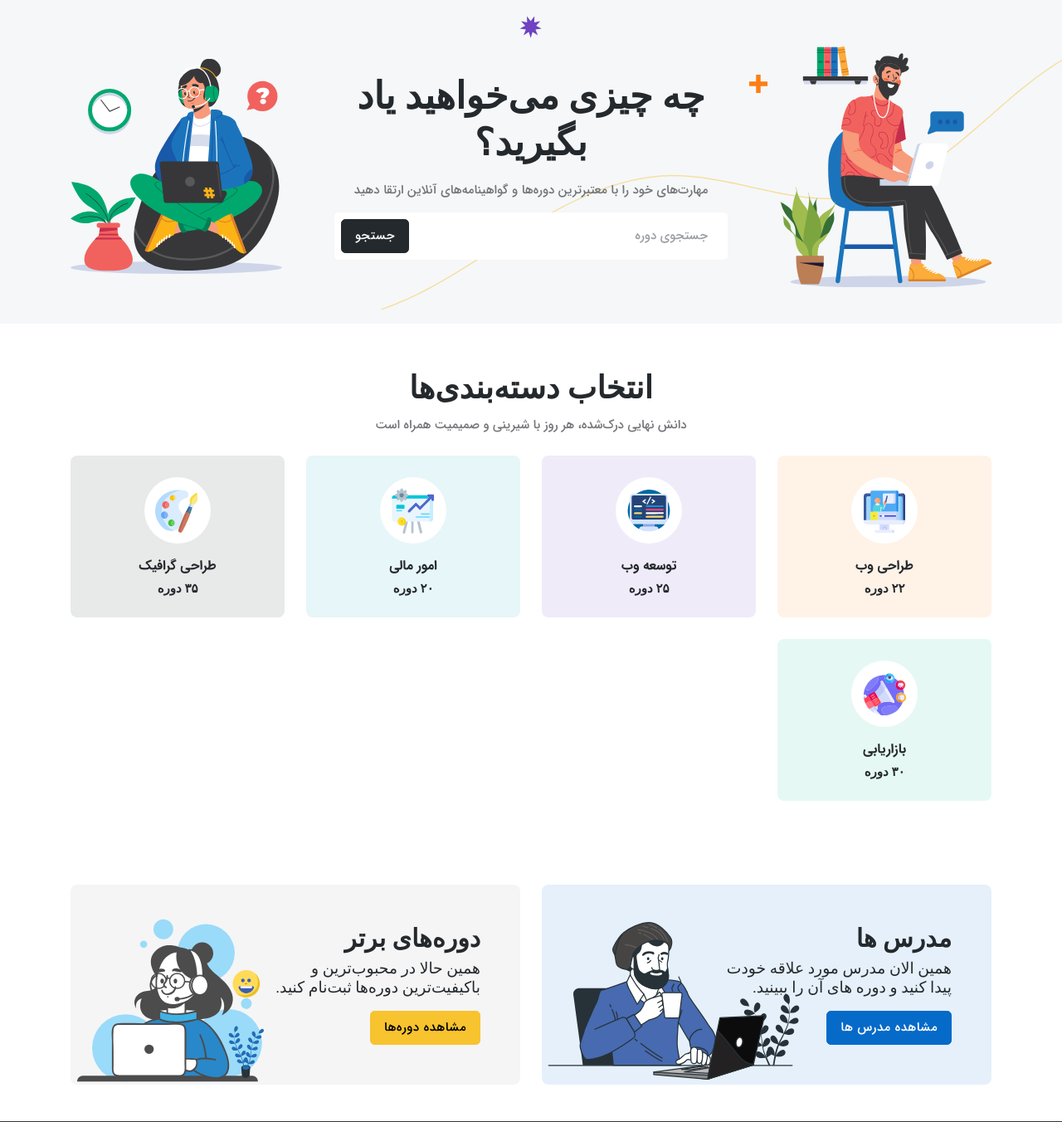
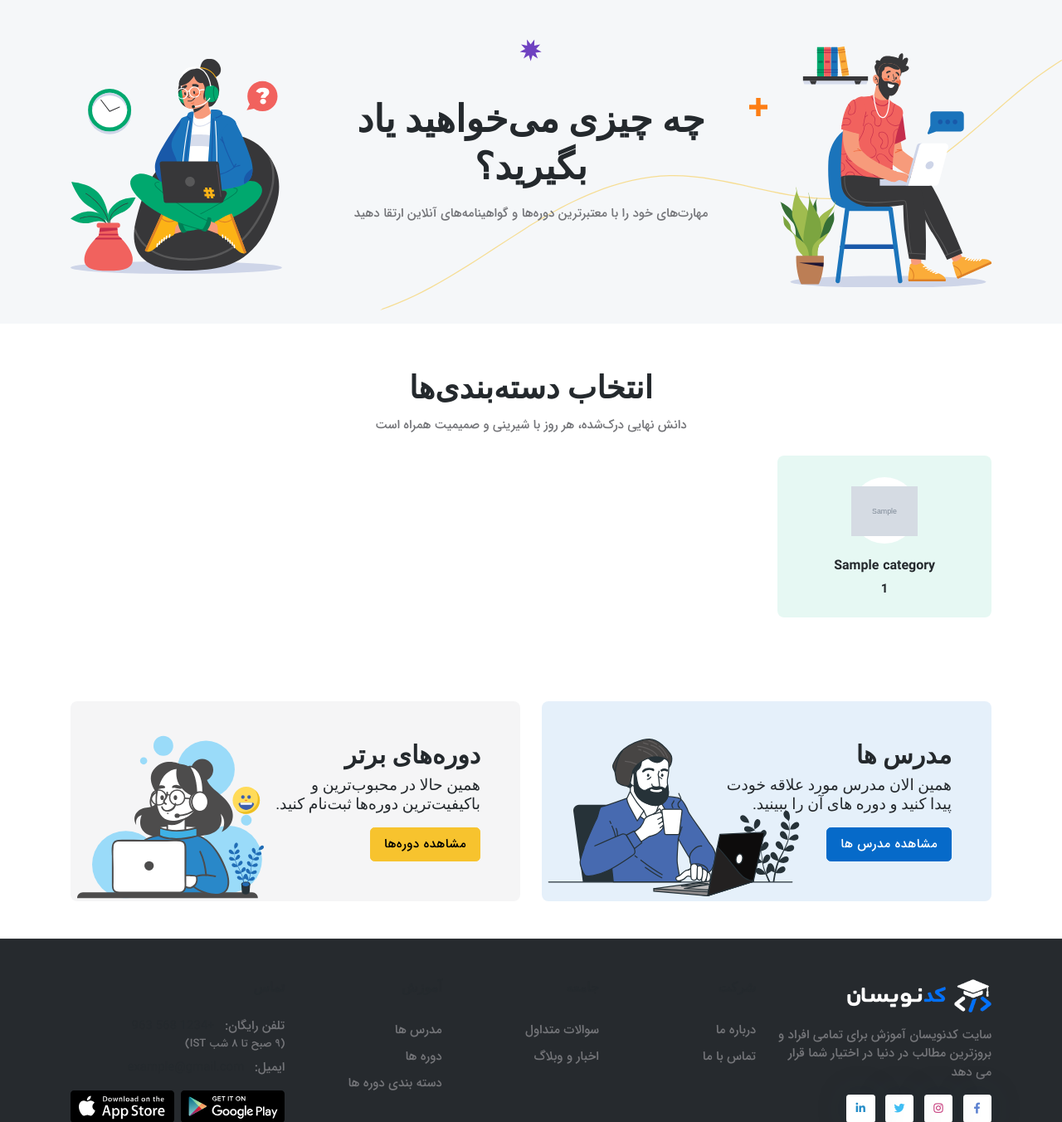
Before and after one commit to mohamad-karimi/Coders-Site-Django, a Django app: page /course/categories/ in a window 1280 px wide. Shown: the part 110-1462 px from the top of the page at 83% size. Run offline with Django 5.2, Linux system fonts and the light colour scheme; tables that the repository leaves empty hold one stand-in row (values such as "Sample post"); grey boxes marked "Sample" are stand-in pictures; some libraries are stand-ins or nearby versions.

Commit message:
Course category
Add image field for category model and show the all categories in category template and change the view of category for that.

```diff
--- a/course/models.py
+++ b/course/models.py
@@ -29,7 +29,7 @@ SCORE_CHOICES = [
 # Create your models here.
 class Category(models.Model):
     name = models.CharField(max_length=50)
-
+    image = models.FileField(upload_to='course/', default='course/category/default.svg')
     def __str__(self):
         return self.name
 
--- a/course/views.py
+++ b/course/views.py
@@ -1,5 +1,5 @@
 from django.shortcuts import render
-from course.models import Course, ReplayComment, Enrollment, Comment
+from course.models import Course, ReplayComment, Enrollment, Comment, Category
 from django.shortcuts import render, get_object_or_404
 import jdatetime
 from course.form import ScoreForm, CommentForm
@@ -10,6 +10,8 @@ from django.shortcuts import redirect
 from django.db.models import Avg
 from django.core.paginator import Paginator, PageNotAnInteger, EmptyPage
 from django.utils import timezone
+from django.db.models import Count
+from django.db.models import Q
 
 # Create your views here.
 def course_list(request, **kwargs):
@@ -37,7 +39,14 @@ def course_list(request, **kwargs):
     return render(request, 'course/course-list.html', context)
 
 def course_categories(request):
-    return render(request, 'course/course-categories.html')
+    category = Category.objects.annotate(
+        course_count=Count('courses')
+    )
+
+    context = {
+        "category": category,
+    }
+    return render(request, 'course/course-categories.html', context)
 
 def course_detail(request, slug):
     course = get_object_or_404(
--- a/templates/course/course-categories.html
+++ b/templates/course/course-categories.html
@@ -45,14 +45,6 @@
 							<!-- Title -->
 							<h1 class="mb-3">چه چیزی می‌خواهید یاد بگیرید؟</h1>
 							<p class="mb-3">مهارت‌های خود را با معتبرترین دوره‌ها و گواهینامه‌های آنلاین ارتقا دهید</p>
-
-							<!-- Search -->
-							<form class="bg-body rounded p-2">
-								<div class="input-group">
-									<input class="form-control border-0 me-1" type="search" placeholder="جستجوی دوره">
-									<button type="button" class="btn btn-dark mb-0 rounded">جستجو</button>
-								</div>
-							</form>
 						</div>
 
 						<!-- Image -->
@@ -81,59 +73,19 @@
 			<div class="row g-4">
 
 				<!-- Item -->
+				{% for categories in category %}
 				<div class="col-sm-6 col-md-4 col-xl-3">
-					<div class="card card-body bg-orange bg-opacity-10 text-center position-relative btn-transition p-4">
-						<div class="icon-xl bg-body mx-auto rounded-circle mb-3">
-							<img src="{% static 'images/element/online.svg' %}" alt="آیکون آموزش آنلاین و فناوری اطلاعات">
+					<div class="card card-body
+					{% cycle 'bg-success' 'bg-orange' 'bg-danger' 'bg-purple' 'bg-info' 'bg-blue' 'bg-warning' 'bg-dark' 'bg-primary' %}
+					bg-opacity-10 text-center position-relative btn-transition p-4">
+							<div class="icon-xl bg-body mx-auto rounded-circle mb-3">
+							<img src="{{ categories.image.url }}" alt="{{ categories.name }}">
 						</div>
-						<h5 class="mb-2"><a href="#" class="stretched-link">طراحی وب</a></h5>
-						<h6 class="mb-0">۲۲ دوره</h6>
+						<h5 class="mb-2"><a href="{% url 'course:course_category' categories.name %}" class="stretched-link">{{ categories.name }}</a></h5>
+						<h6 class="mb-0">{{ categories.course_count }}</h6>
 					</div>
 				</div>
-
-				<!-- Item -->
-				<div class="col-sm-6 col-md-4 col-xl-3">
-					<div class="card card-body bg-purple bg-opacity-10 text-center position-relative btn-transition p-4">
-						<div class="icon-xl bg-body mx-auto rounded-circle mb-3">
-							<img src="{% static 'images/element/coding.svg' %}" alt="آیکون توسعه وب و برنامه‌نویسی">
-						</div>
-						<h5 class="mb-2"><a href="#" class="stretched-link">توسعه وب</a></h5>
-						<h6 class="mb-0">۲۵ دوره</h6>
-					</div>
-				</div>
-
-				<!-- Item -->
-				<div class="col-sm-6 col-md-4 col-xl-3">
-					<div class="card card-body bg-info bg-opacity-10 text-center position-relative btn-transition p-4">
-						<div class="icon-xl bg-body mx-auto rounded-circle mb-3">
-							<img src="{% static 'images/element/profit.svg' %}" alt="آیکون مدیریت مالی و امور مالی">
-						</div>
-						<h5 class="mb-2"><a href="#" class="stretched-link">امور مالی</a></h5>
-						<h6 class="mb-0">۲۰ دوره</h6>
-					</div>
-				</div>
-
-				<!-- Item -->
-				<div class="col-sm-6 col-md-4 col-xl-3">
-					<div class="card card-body bg-dark bg-opacity-10 text-center position-relative btn-transition p-4">
-						<div class="icon-xl bg-body mx-auto rounded-circle mb-3">
-							<img src="{% static 'images/element/artist.svg' %}" alt="آیکون هنر و طراحی خلاقانه">
-						</div>
-						<h5 class="mb-2"><a href="#" class="stretched-link">طراحی گرافیک</a></h5>
-						<h6 class="mb-0">۳۵ دوره</h6>
-					</div>
-				</div>
-
-				<!-- Item -->
-				<div class="col-sm-6 col-md-4 col-xl-3">
-					<div class="card card-body bg-success bg-opacity-10 text-center position-relative btn-transition p-4">
-						<div class="icon-xl bg-body mx-auto rounded-circle mb-3">
-							<img src="{% static 'images/element/marketing.svg' %}" alt="آیکون بازاریابی و دیجیتال مارکتینگ">
-						</div>
-						<h5 class="mb-2"><a href="#" class="stretched-link">بازاریابی</a></h5>
-						<h6 class="mb-0">۳۰ دوره</h6>
-					</div>
-				</div>
+				{% endfor %}
 
 			</div>
 		</div>
```
Also changed, not shown: course/migrations/0019_category_image.py (added), course/migrations/0020_alter_category_image.py (added), course/migrations/0021_alter_category_image.py (added), media/course/category/default.svg (added), media/course/coding.svg (added), media/course/online.svg (added).
